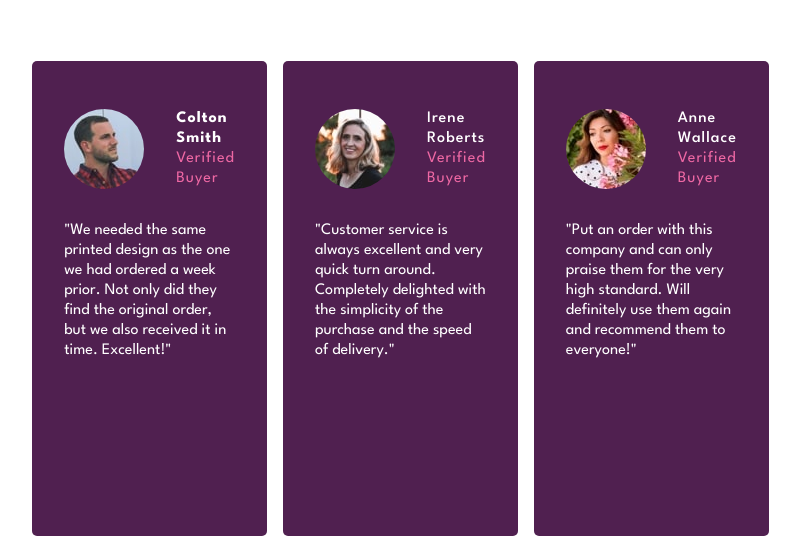
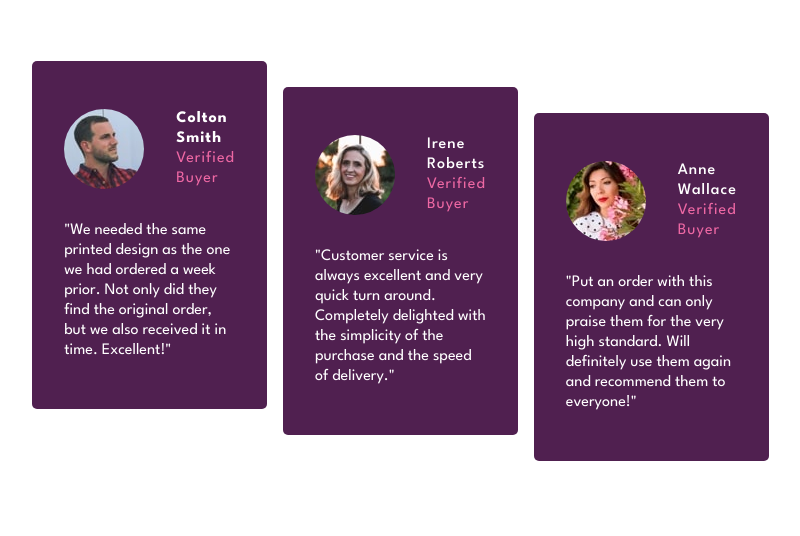
Before and after one commit to dibzthedibz/SocialProofSection, a plain HTML site: page index.html in a window 1280 px wide. Shown: the part 343-879 px from the top of the page, without its empty margins (243-1043 px from the left). After the commit the page ends 804 px from the top, so only its background shows below. Drawn offline with Linux system fonts and the light colour scheme.

Commit message:
MAde a change to min-height property on .card elements, it was wrong and made them not stagger

```diff
--- a/style.css
+++ b/style.css
@@ -112,7 +112,7 @@ h2 {
   font-size: 1rem;
   padding: 3rem 2rem;
   border-radius: 5px;
-  min-height: 475px;
+  /* min-height: 475px; */
 }
 
 .card-top {
```
